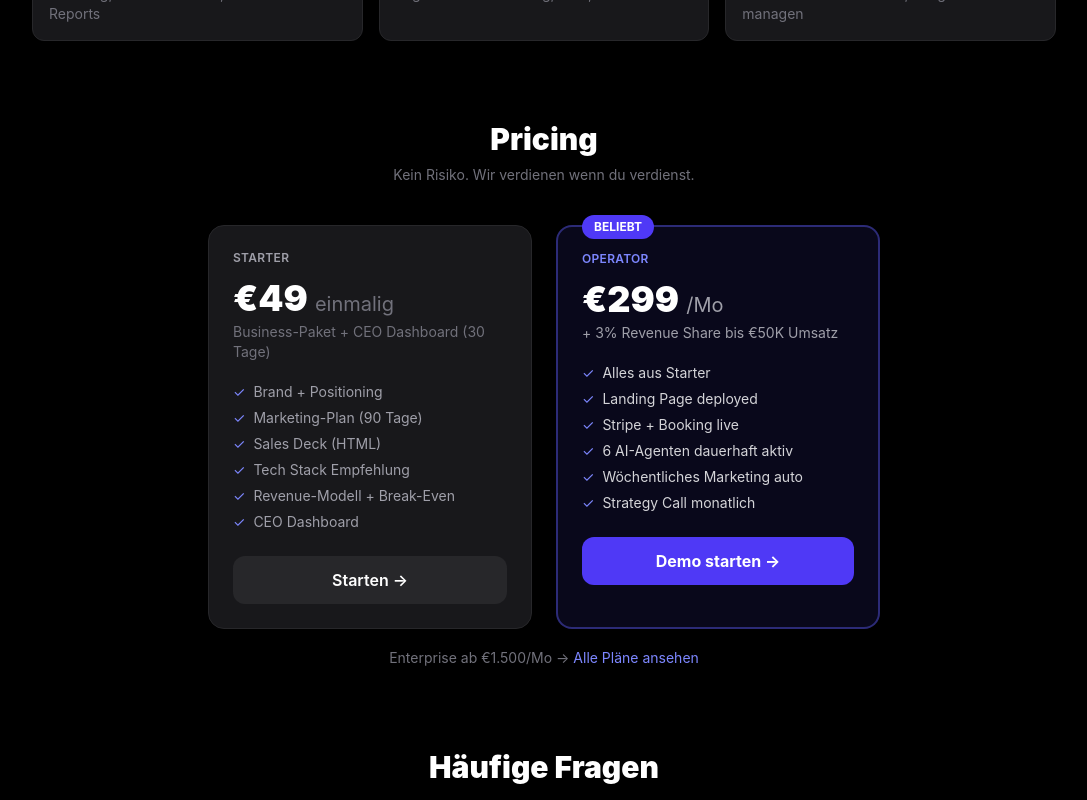
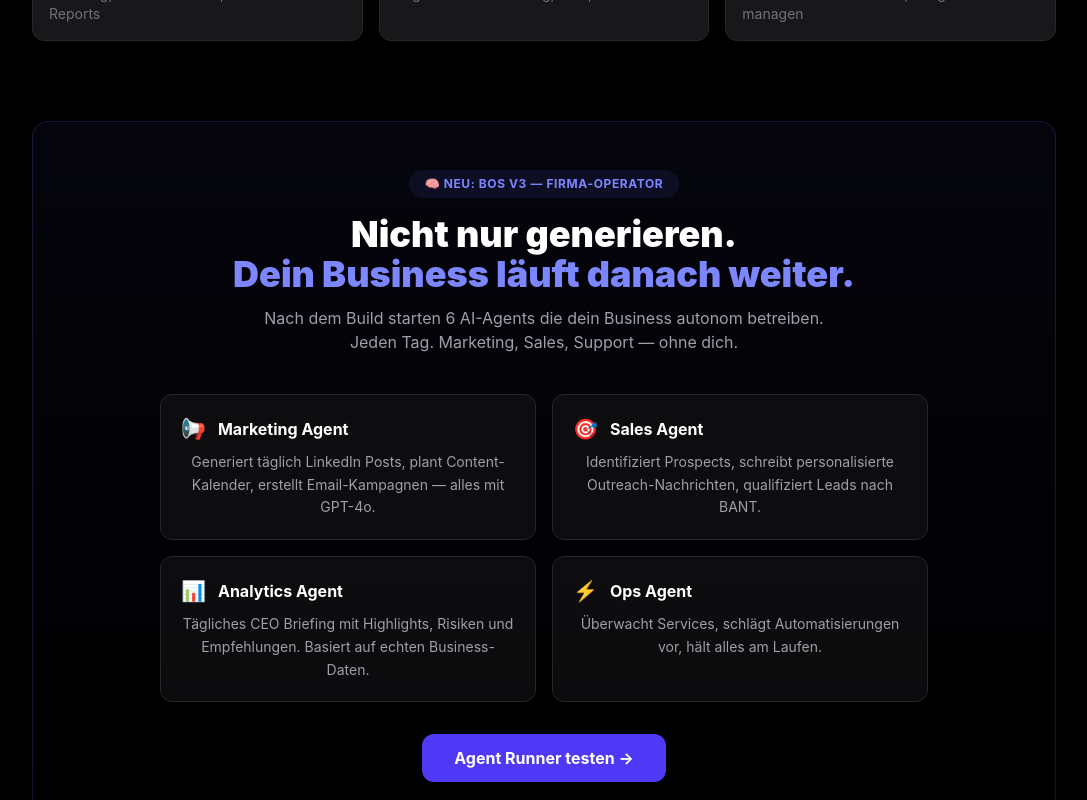
Before and after one commit to Shawty97/business-os, a Next.js app in the folder frontend/: page / in a window 1280 px wide. Shown: the part 1620-2420 px from the top of the page, without its empty margins (96-1183 px from the left). Built offline with nearby package versions, Linux system fonts and the light colour scheme.

Commit message:
[Apex] feat: BOS v3 Agent Runner section on landing page + MDT Dashboard

```diff
--- a/frontend/app/page.tsx
+++ b/frontend/app/page.tsx
@@ -125,6 +125,46 @@
           </div>
         </div>
 
+        {/* BOS v3 — The 100x Upgrade */}
+        <div className="mb-20">
+          <div className="bg-gradient-to-b from-indigo-500/5 to-transparent border border-indigo-500/20 rounded-2xl p-8 md:p-12">
+            <div className="text-center mb-10">
+              <div className="inline-flex items-center gap-2 bg-indigo-500/10 text-indigo-400 text-xs font-bold px-4 py-1.5 rounded-full mb-4 uppercase tracking-wider">
+                🧠 Neu: BOS v3 — Firma-Operator
+              </div>
+              <h2 className="text-3xl md:text-4xl font-black text-white mb-3">
+                Nicht nur generieren.<br />
+                <span className="text-indigo-400">Dein Business läuft danach weiter.</span>
+              </h2>
+              <p className="text-zinc-400 max-w-xl mx-auto">
+                Nach dem Build starten 6 AI-Agents die dein Business autonom betreiben.
+                Jeden Tag. Marketing, Sales, Support — ohne dich.
+              </p>
+            </div>
+            <div className="grid grid-cols-1 md:grid-cols-2 gap-4 max-w-3xl mx-auto">
+              {[
+                { icon: '📢', title: 'Marketing Agent', desc: 'Generiert täglich LinkedIn Posts, plant Content-Kalender, erstellt Email-Kampagnen — alles mit GPT-4o.' },
+                { icon: '🎯', title: 'Sales Agent', desc: 'Identifiziert Prospects, schreibt personalisierte Outreach-Nachrichten, qualifiziert Leads nach BANT.' },
+                { icon: '📊', title: 'Analytics Agent', desc: 'Tägliches CEO Briefing mit Highlights, Risiken und Empfehlungen. Basiert auf echten Business-Daten.' },
+                { icon: '⚡', title: 'Ops Agent', desc: 'Überwacht Services, schlägt Automatisierungen vor, hält alles am Laufen.' },
+              ].map(({ icon, title, desc }) => (
+                <div key={title} className="bg-zinc-900/50 border border-zinc-800 rounded-xl p-5">
+                  <div className="flex items-center gap-3 mb-2">
+                    <span className="text-xl">{icon}</span>
+                    <span className="font-bold text-white">{title}</span>
+                  </div>
+                  <p className="text-sm text-zinc-400 leading-relaxed">{desc}</p>
+                </div>
+              ))}
+            </div>
+            <div className="text-center mt-8">
+              <Link href="/demo" className="bg-indigo-600 hover:bg-indigo-500 text-white font-bold px-8 py-3 rounded-xl inline-block transition-colors">
+                Agent Runner testen →
+              </Link>
+            </div>
+          </div>
+        </div>
+
         {/* Pricing */}
         <div id="pricing" className="mb-20">
           <h2 className="text-3xl font-black mb-2 text-white">Pricing</h2>
```
